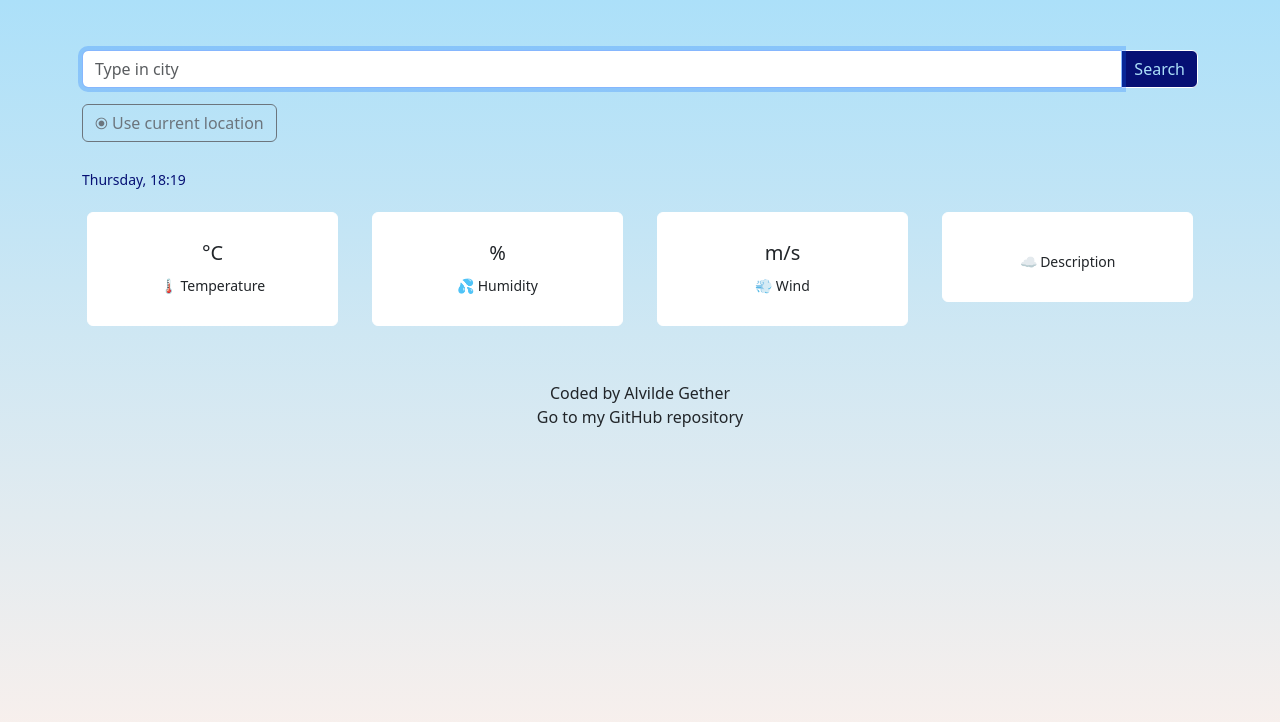
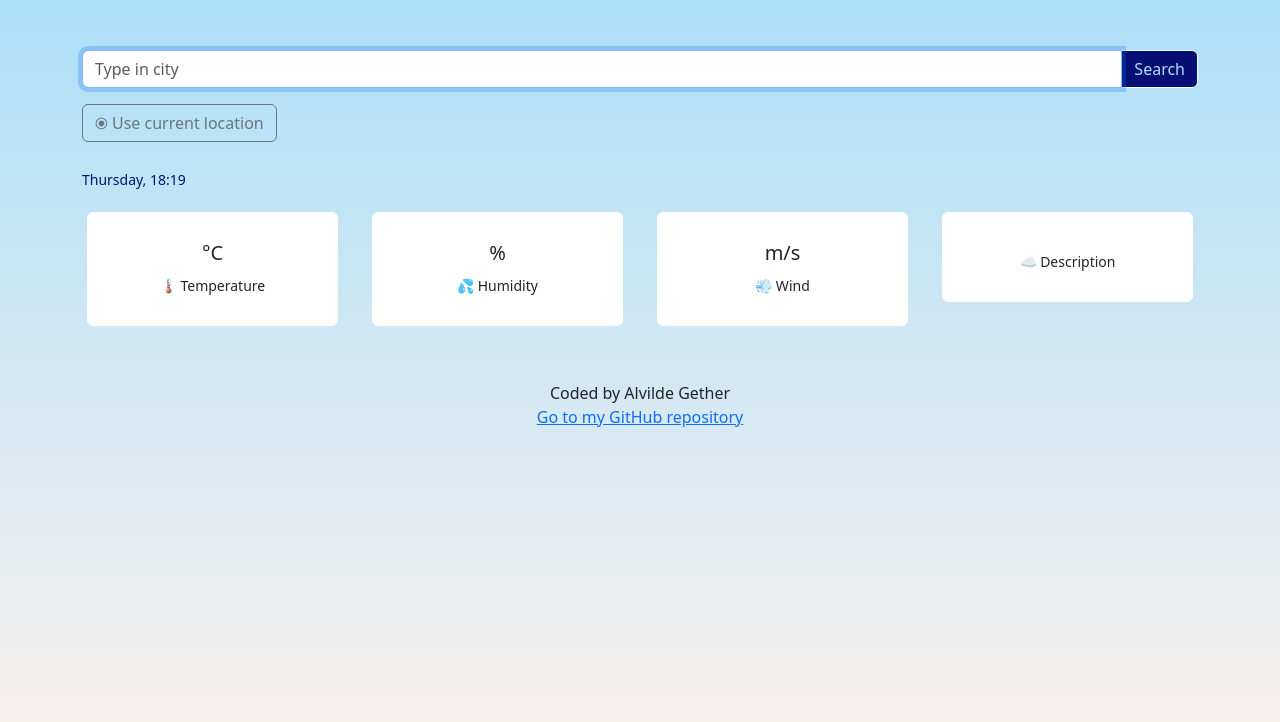
Before and after one commit to alvildegether/Final-project-Alvilde-Gether, a plain HTML site: page index.html in a window 1280 px wide. Drawn offline with nearby package versions, Linux system fonts and the light colour scheme; no server answers.

Commit message:
added link to gh rep

```diff
--- a/index.html
+++ b/index.html
@@ -90,7 +90,7 @@
         </div>
 
 
-      <footer>Coded by Alvilde Gether<br>Go to my GitHub repository</br></footer>
+      <footer>Coded by Alvilde Gether<br><a href="https://github.com/alvildegether/Final-project-Alvilde-Gether/commit/7b2488abe2c826b3731233f01384b3e3ce83d1fa">Go to my GitHub repository</a></br></footer>
     </div>
     <script src="src/index.js"></script>
   </body>
```
